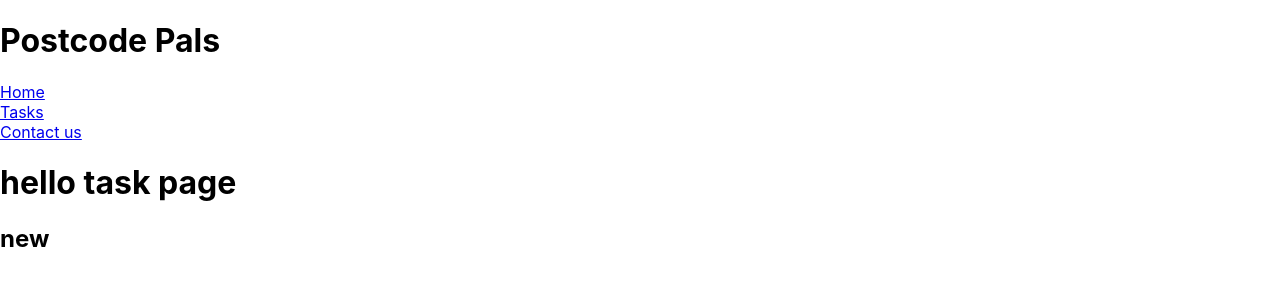
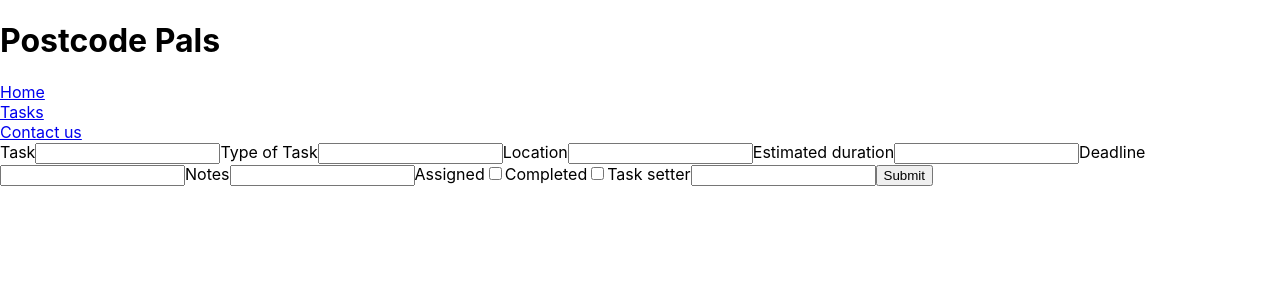
Before and after one commit to yapcm96/PostcodePals, a React (Create React App) app in the folder FRONTEND/app/: page /tasks/new in a window 1280 px wide. Shown: the top 300 px of the page. Built offline with nearby package versions, Linux system fonts and the light colour scheme; no server answers.

Commit message:
added static forms

```diff
--- a/FRONTEND/app/src/App.js
+++ b/FRONTEND/app/src/App.js
@@ -5,6 +5,7 @@ import HomePage from "./pages/HomePage";
 import ContactPage from "./pages/ContactPage";
 import TasksPage from "./pages/TasksPage";
 import TaskPage from "./pages/TaskPage";
+import NewTaskPage from "./pages/NewTaskPage";
 //import Task from "./components/Task/Task"
 
 function App() {
@@ -17,7 +18,10 @@ function App() {
         <Route exact path="/" component={HomePage} />
         <Route exact path="/tasks" component={TasksPage} />
         <Route exact path="/contact" component={ContactPage} />
+        <Route exact path="/tasks/new" component={NewTaskPage} />
         <Route exact path="/tasks/:id" component={TaskPage} />
+
+
       </Switch>
     </div>
   );
--- /dev/null
+++ b/FRONTEND/app/src/components/ContactForm/ContactForm.js
@@ -0,0 +1,22 @@
+
+
+const Form = () => {
+    return (
+        <form>
+            <label>Your name</label>
+            <input type="text" name="user-name"/>
+            <label>Email address</label>
+            <input type="text" name="user-email"/>
+            <label>Phone number</label>
+            <input type="text" name="user-phonenumber"/>
+            <label>Subject</label>
+            <input type="text" name="subject"/>
+            <label>Message</label>
+            <input type="text" name="message"/>
+            <input type="submit" />
+
+        </form>
+    )
+}
+
+export default Form
--- /dev/null
+++ b/FRONTEND/app/src/components/NewTaskForm/NewTaskForm.js
@@ -0,0 +1,31 @@
+
+
+const NewTaskForm = () => {
+    return (
+        <form>
+            <label>Task</label>
+            <input type="text" name="task-desc"/>
+            <label>Type of Task</label>
+            <input type="text" name="task-type"/>
+            <label>Location</label>
+            <input type="text" name="task-location"/>
+            <label>Estimated duration</label>
+            <input type="text" name="task-duration"/>
+            <label>Deadline</label>
+            <input type="text" name="task-deadline"/>
+            <label>Notes</label>
+            <input type="text" name="task-notes"/>
+            <label>Assigned</label>
+            <input type="checkbox"></input>
+            <label>Completed</label>
+            <input type="checkbox"></input>
+
+            <label>Task setter</label>
+            <input type="text" name="task-setter"/>
+
+            <input type="submit"/>
+        </form>
+    )
+}
+
+export default NewTaskForm
--- a/FRONTEND/app/src/components/Task/Task.js
+++ b/FRONTEND/app/src/components/Task/Task.js
@@ -6,10 +6,11 @@ const Task = ({ taskItem }) => {
   const taskURL = `/tasks/${taskItem.id}`;
 
   return (
-    <Link to={taskURL}>
-      <h3>{taskItem.task}</h3>
-      <h4>{taskItem.type_of_task}</h4>
-      <Button buttonText="assign" />
+    <Link exact to={taskURL}>
+      <h3>Task: {taskItem.task}</h3>
+      <h4>Location: {taskItem.location}</h4>
+      <h4>Deadline: {taskItem.deadline}</h4>
+
     </Link>
   );
 };
--- a/FRONTEND/app/src/pages/ContactPage.js
+++ b/FRONTEND/app/src/pages/ContactPage.js
@@ -1,7 +1,10 @@
+import ContactForm from '../components/ContactForm/ContactForm'
+
 const ContactPage = () => {
   return (
     <div>
       <h1>Contact Us</h1>
+      <ContactForm />
     </div>
   );
 };
--- /dev/null
+++ b/FRONTEND/app/src/pages/NewTaskPage.js
@@ -0,0 +1,15 @@
+import NewTaskForm from '../components/NewTaskForm/NewTaskForm'
+
+const NewTaskPage = () => {
+
+    // onsubmit of form>
+    // function to POST to database
+    // check if it then appears in task list
+
+
+    return (
+        <NewTaskForm />
+    )
+}
+
+export default NewTaskPage
--- a/FRONTEND/app/src/pages/TaskPage.js
+++ b/FRONTEND/app/src/pages/TaskPage.js
@@ -1,11 +1,12 @@
 import { useState, useEffect } from "react";
+import Button from '../components/Button/Button'
 
 const TaskPage = (props) => {
   // pulls id from the url
   let id = props.match.params.id;
 
   // pull in the info from the database for the task with this id
-  const [task, setTask] = useState();
+  const [task, setTask] = useState({});
   console.log(task);
 
   useEffect(() => {
@@ -33,8 +34,19 @@ const TaskPage = (props) => {
 
   return (
     <div>
-      <h1>hello task page</h1>
-      <h2>{id}</h2>
+      <h2>Task: {task.task}</h2>
+      <p>Type of Task: {task.type_of_task}</p>
+      <p>Location: {task.location}</p>
+      <p>Estimated duration: {task.estimated_duration_mins}</p>
+      <p>Deadline: {task.deadline}</p>
+      <p>Notes: {task.notes}</p>
+      <p>Assigned: {task.assigned ? "True" : "False"}</p>
+      <p>Completed: {task.completed ? "True" : "False"}</p>
+      <p>Task setter: {task.task_setter}</p>
+      <Button buttonText={task.assigned ? "Mark as completed" : "Assign to me"}/>
+      <Button buttonText="Edit"/>
+      <Button buttonText="Delete"/>
+
     </div>
   );
 };
--- a/FRONTEND/app/src/pages/TasksPage.js
+++ b/FRONTEND/app/src/pages/TasksPage.js
@@ -1,6 +1,8 @@
 import React, { useState, useEffect } from "react";
+import { Link } from 'react-router-dom';
 import Tasks from "../components/Tasks/Tasks";
 import Dropdowns from "../components/Dropdowns/Dropdowns";
+import Button from "../components/Button/Button";
 
 const TasksPage = () => {
 
@@ -33,8 +35,9 @@ const TasksPage = () => {
 
   return (
     <div>
-      <h1>Volunteer</h1>
+      <h1>Tasks</h1>
       <Dropdowns />
+      <Link exact to ="/tasks/new"><Button buttonText="Add Task" /></Link>
       <Tasks taskList={tasks} />
     </div>
   );
```
